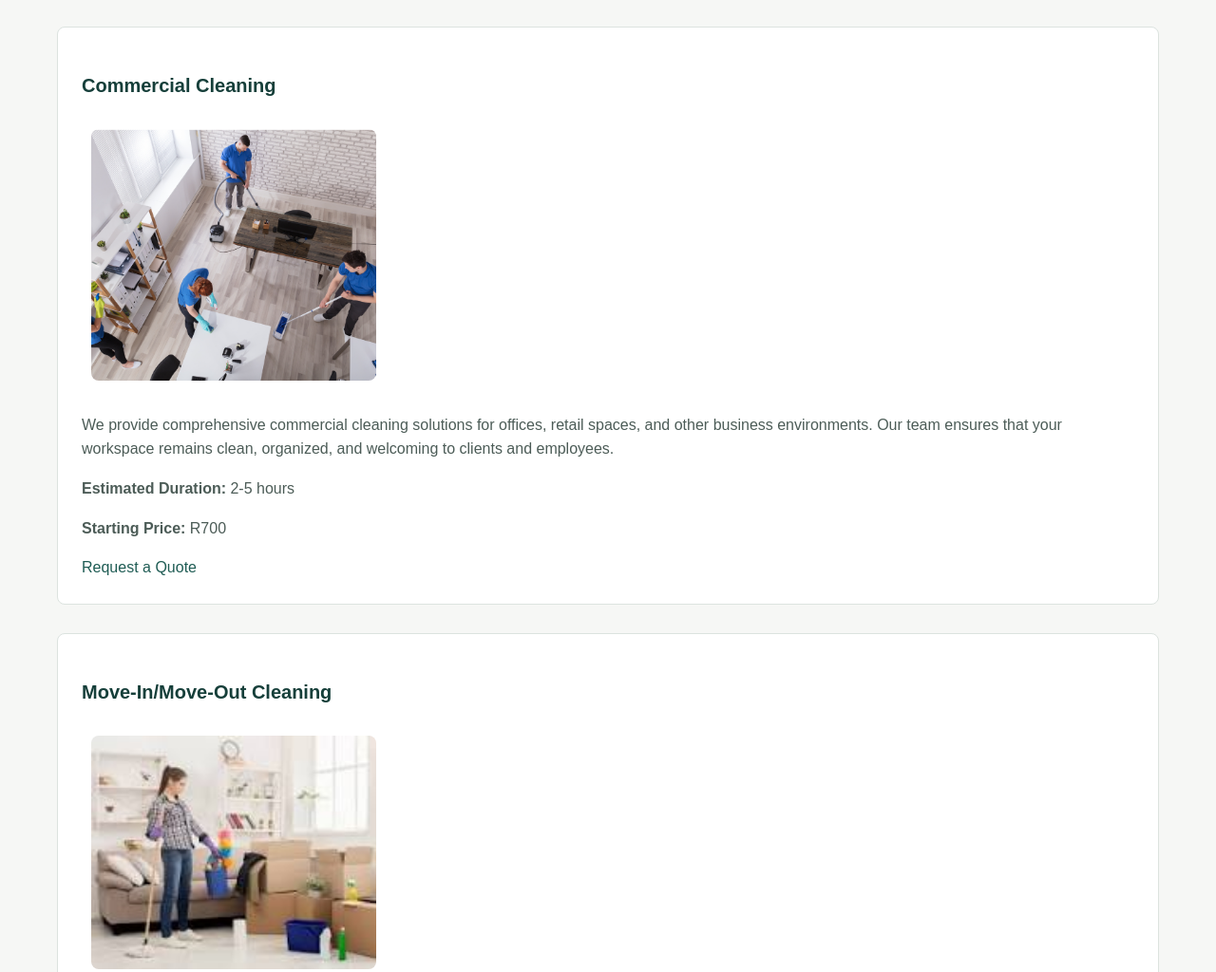
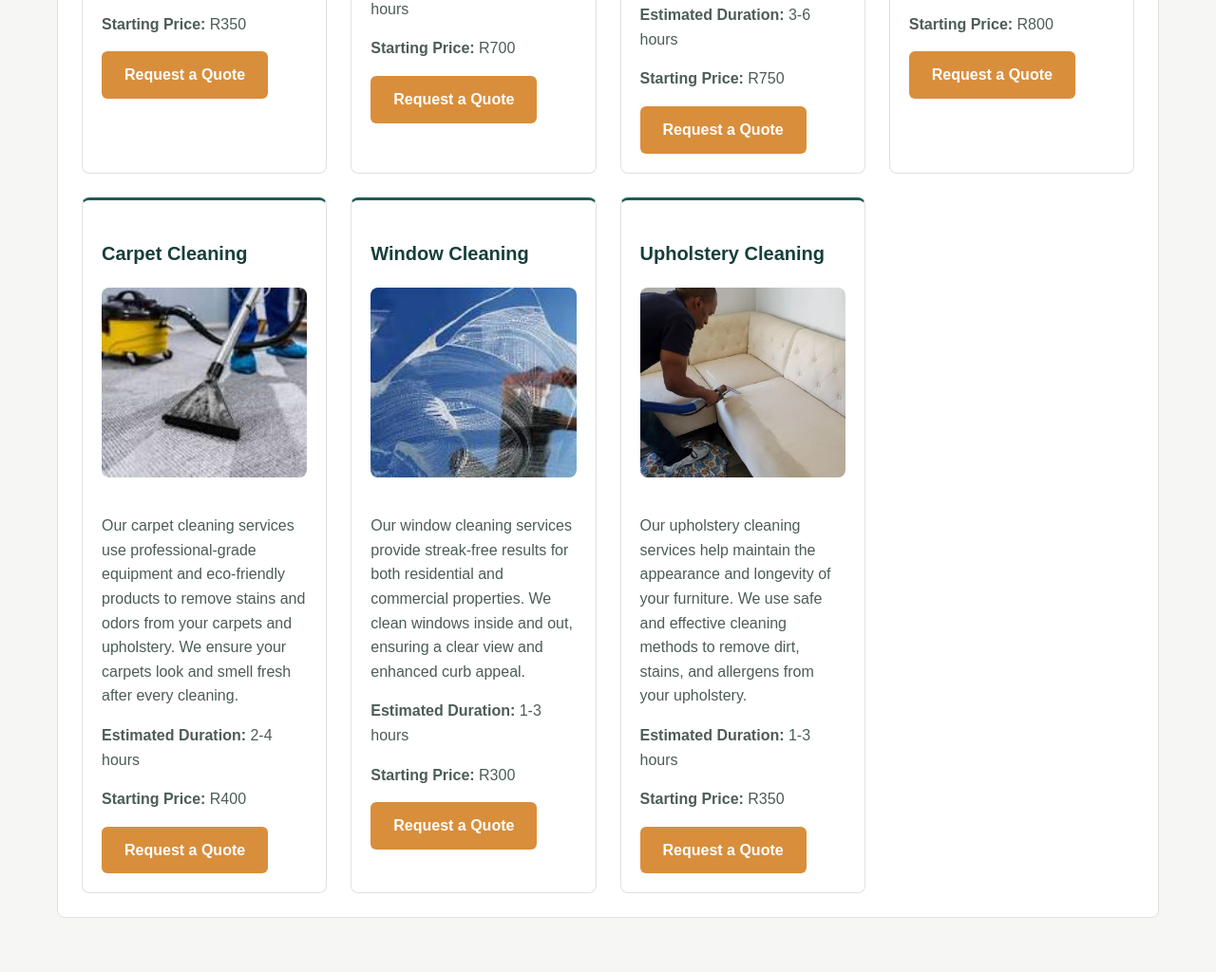
Before and after one commit to noammk24/BrightNest-Cleaning-Services-, a plain HTML site: page pages/services.html in a window 1280 px wide. Shown: the part 817-1841 px from the top of the page at 95% size. Drawn offline with Linux system fonts and the light colour scheme.

Commit message:
Apply service grid and card styling to services page
- Added the service-grid class to the services container
- Added the service-card class to each cleaning service
- Added the btn class to service quote links
- Improved the structure of the services page
- Added HTML comments for the different service sections

```diff
--- a/pages/services.html
+++ b/pages/services.html
@@ -6,9 +6,9 @@
     <meta name="viewport" content="width=device-width, initial-scale=1.0">
     <title>Services | BrightNest Cleaning Services</title>
 
+    <!-- Link to the main CSS stylesheet -->
     <link rel="stylesheet" href="../css/style.css">
 </head>
-
 
 <body>
 
@@ -30,15 +30,19 @@
     <!-- Main services content -->
     <main>
 
+        <section>
             <h2>Our Cleaning Services</h2>
 
+            <!-- Service cards -->
+            <div class="service-grid">
+
                 <!-- Residential cleaning -->
-        <section>
+                <section class="service-card">
 
                     <h3>Residential Cleaning</h3>
 
                     <img src="../images/services/residential cleaning2.png.png"
-                 alt="Residential Cleaning" height="300" width="300">
+                         alt="Residential Cleaning">
 
                     <p>
                         Our residential cleaning services are designed to keep your home spotless and comfortable. We offer
@@ -49,17 +53,17 @@
 
                     <p><strong>Starting Price:</strong> R350</p>
 
-            <a href="quote.html">Request a Quote</a>
+                    <a href="quote.html" class="btn">Request a Quote</a>
 
                 </section>
 
                 <!-- Commercial cleaning -->
-        <section>
+                <section class="service-card">
 
                     <h3>Commercial Cleaning</h3>
 
                     <img src="../images/services/office cleaning.png"
-                 alt="Commercial Cleaning" height="300" width="300">
+                         alt="Commercial Cleaning">
 
                     <p>
                         We provide comprehensive commercial cleaning solutions for offices, retail spaces, and other business
@@ -71,17 +75,17 @@
 
                     <p><strong>Starting Price:</strong> R700</p>
 
-            <a href="quote.html">Request a Quote</a>
+                    <a href="quote.html" class="btn">Request a Quote</a>
 
                 </section>
 
                 <!-- Move-in and move-out cleaning -->
-        <section>
+                <section class="service-card">
 
                     <h3>Move-In/Move-Out Cleaning</h3>
 
                     <img src="../images/services/Move In and Move Out Cleaning.jpg"
-                 alt="Move-In/Move-Out Cleaning" height="300" width="300">
+                         alt="Move-In/Move-Out Cleaning">
 
                     <p>
                         Our move-in/move-out cleaning services ensure that your property is left spotless before you move in
@@ -92,17 +96,17 @@
 
                     <p><strong>Starting Price:</strong> R750</p>
 
-            <a href="quote.html">Request a Quote</a>
+                    <a href="quote.html" class="btn">Request a Quote</a>
 
                 </section>
 
                 <!-- Deep cleaning -->
-        <section>
+                <section class="service-card">
 
                     <h3>Deep Cleaning</h3>
 
                     <img src="../images/services/Deep Cleaning.jpg"
-                 alt="Deep Cleaning" height="300" width="300">
+                         alt="Deep Cleaning">
 
                     <p>
                         Our deep cleaning services are perfect for homes and businesses that require a more intensive
@@ -113,17 +117,17 @@
 
                     <p><strong>Starting Price:</strong> R800</p>
 
-            <a href="quote.html">Request a Quote</a>
+                    <a href="quote.html" class="btn">Request a Quote</a>
 
                 </section>
 
                 <!-- Carpet cleaning -->
-        <section>
+                <section class="service-card">
 
                     <h3>Carpet Cleaning</h3>
 
-            <img src="../images/services/Carpet Cleaning.jpg"
-                 alt="Carpet Cleaning" height="300" width="300">
+                    <img src="../images/services/carpet cleaning.jpg"
+                         alt="Carpet Cleaning">
 
                     <p>
                         Our carpet cleaning services use professional-grade equipment and eco-friendly products to remove
@@ -135,17 +139,17 @@
 
                     <p><strong>Starting Price:</strong> R400</p>
 
-            <a href="quote.html">Request a Quote</a>
+                    <a href="quote.html" class="btn">Request a Quote</a>
 
                 </section>
 
                 <!-- Window cleaning -->
-        <section>
+                <section class="service-card">
 
                     <h3>Window Cleaning</h3>
 
                     <img src="../images/services/Window Cleaning.jpg"
-                 alt="Window Cleaning" height="300" width="300">
+                         alt="Window Cleaning">
 
                     <p>
                         Our window cleaning services provide streak-free results for both residential and commercial
@@ -156,17 +160,17 @@
 
                     <p><strong>Starting Price:</strong> R300</p>
 
-            <a href="quote.html">Request a Quote</a>
+                    <a href="quote.html" class="btn">Request a Quote</a>
 
                 </section>
 
                 <!-- Upholstery cleaning -->
-        <section>
+                <section class="service-card">
 
                     <h3>Upholstery Cleaning</h3>
 
                     <img src="../images/services/Upholstery Cleaning.png"
-                 alt="Upholstery Cleaning" height="300" width="300">
+                         alt="Upholstery Cleaning">
 
                     <p>
                         Our upholstery cleaning services help maintain the appearance and longevity of your furniture. We use
@@ -177,7 +181,11 @@
 
                     <p><strong>Starting Price:</strong> R350</p>
 
-            <a href="quote.html">Request a Quote</a>
+                    <a href="quote.html" class="btn">Request a Quote</a>
+
+                </section>
+
+            </div>
 
         </section>
 
```
Lines whose indentation alone changed are shown as unchanged.
